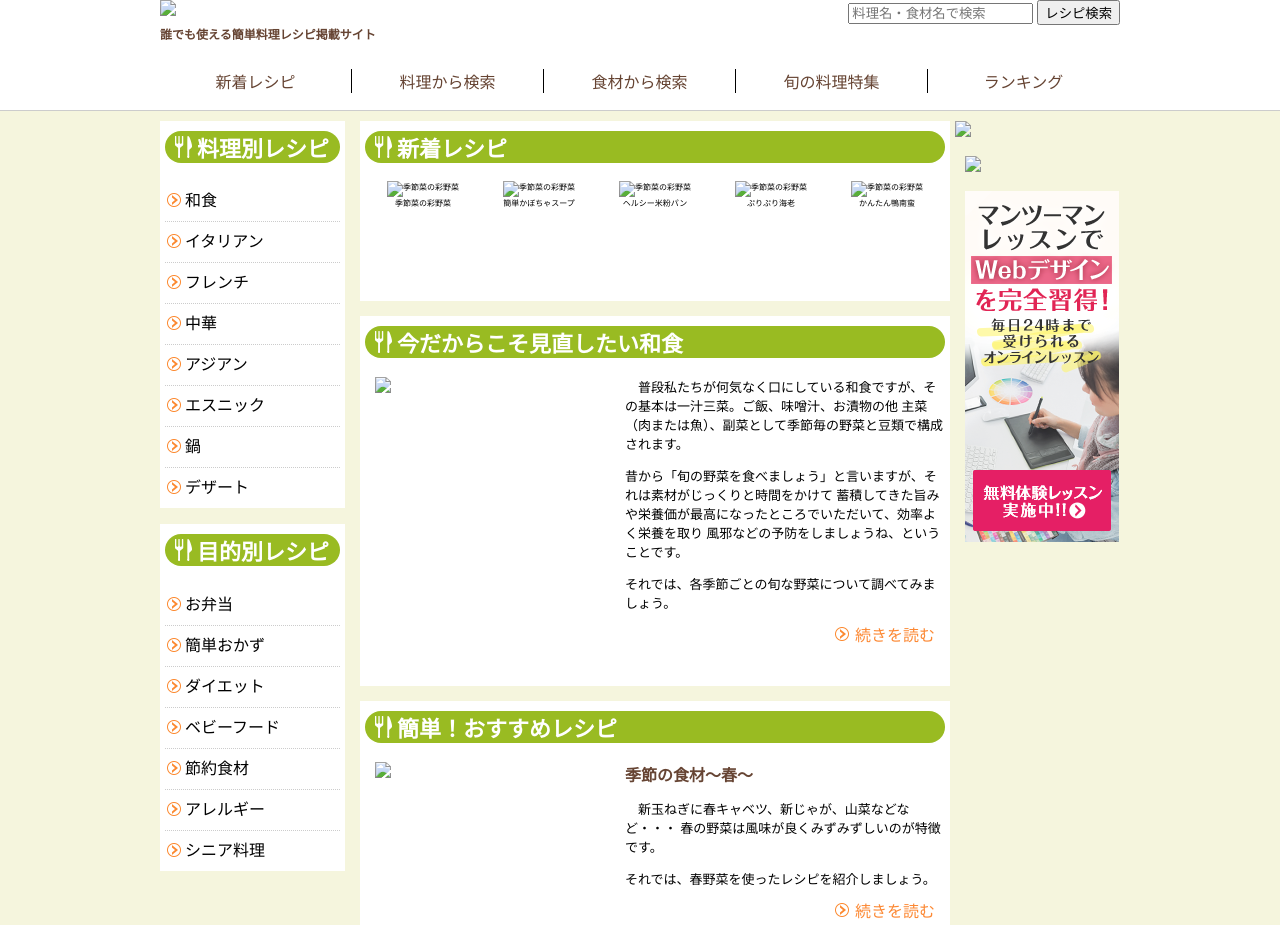
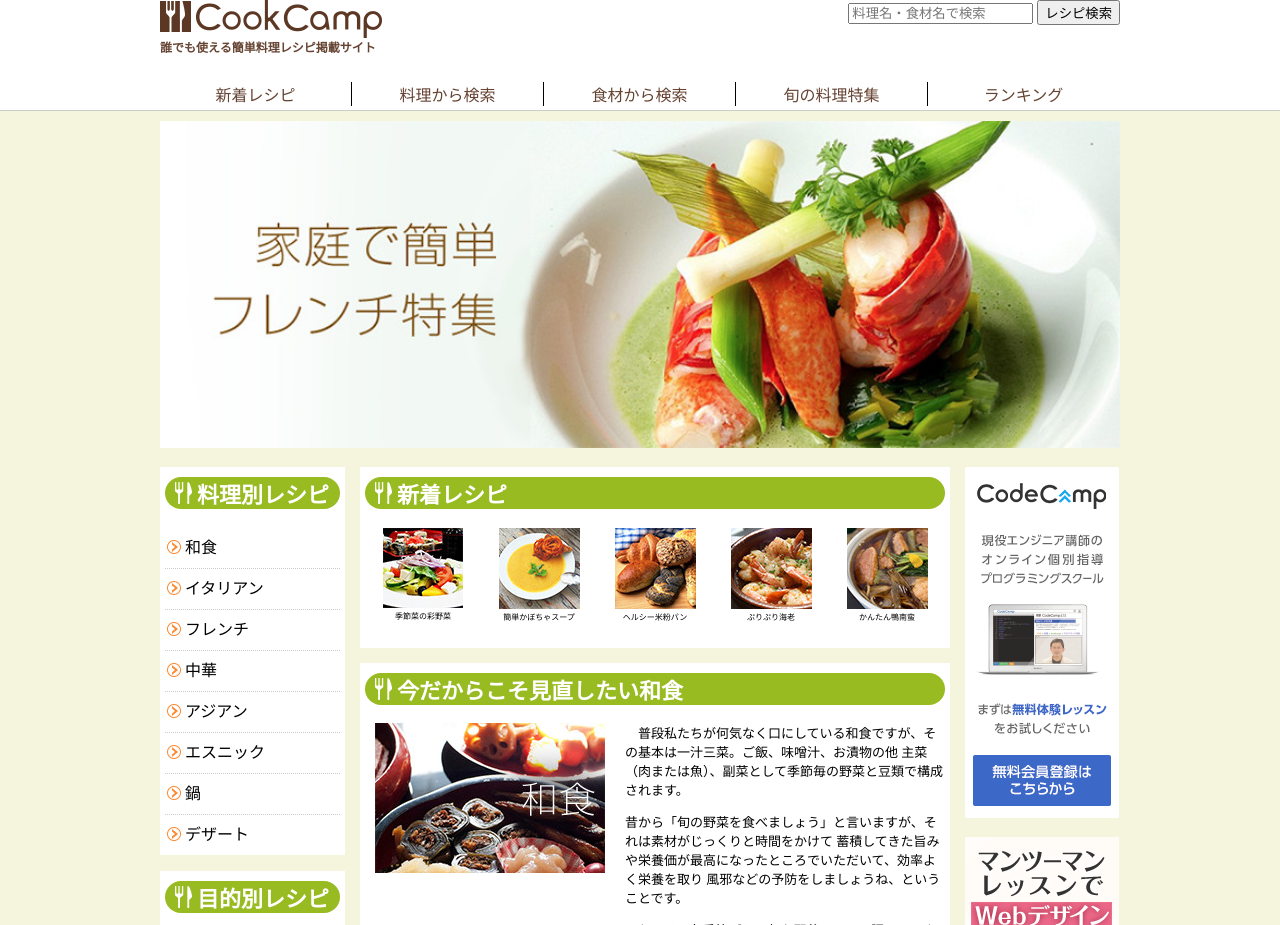
Before and after one commit to yoshiay/yoshiay.github.io, a plain HTML site: page index.html in a window 1280 px wide. Shown: the top 925 px of the page. Drawn offline with Linux system fonts and the light colour scheme; files whose address does not match are found by name.

Commit message:
Update index.html

```diff
--- a/index.html
+++ b/index.html
@@ -8,7 +8,7 @@
     <body>
         <header>
             <section>
-                   <img src="./images/structure/logo.png" class="logo1">
+                   <img src="./structure/logo.png" class="logo1">
                     <form action="#">
                         <input type="text" name="text" id="text" placeholder="料理名・食材名で検索">
                         <input type="submit" value="レシピ検索">
@@ -26,7 +26,7 @@
             </section>
         </header>
         <div class='main'>
-                <img src="./images/contents/mainView.jpg" class="main_picture">
+                <img src="./contents/mainView.jpg" class="main_picture">
             <nav>
                 <section>
                     <h2>料理別レシピ</h2>
@@ -59,30 +59,30 @@
                        <h2>新着レシピ</h2>
                       <div>
                            <figure>
-                                <img src="./images/contents/newRecipes1.jpg" alt="季節菜の彩野菜">
+                                <img src="./contents/newRecipes1.jpg" alt="季節菜の彩野菜">
                                 <figcaption>季節菜の彩野菜</figcaption>
                             </figure>
                             <figure>
-                                <img src="./images/contents/newRecipes2.jpg" alt="季節菜の彩野菜">
+                                <img src="./contents/newRecipes2.jpg" alt="季節菜の彩野菜">
                                 <figcaption>簡単かぼちゃスープ</figcaption>
                             </figure>
                             <figure>
-                                <img src="./images/contents/newRecipes3.jpg" alt="季節菜の彩野菜">
+                                <img src="./contents/newRecipes3.jpg" alt="季節菜の彩野菜">
                                 <figcaption>ヘルシー米粉パン</figcaption>
                             </figure>
                             <figure>
-                                <img src="./images/contents/newRecipes4.jpg" alt="季節菜の彩野菜">
+                                <img src="./contents/newRecipes4.jpg" alt="季節菜の彩野菜">
                                 <figcaption>ぷりぷり海老</figcaption>
                             </figure>
                             <figure>
-                                <img src="./images/contents/newRecipes5.jpg" alt="季節菜の彩野菜">
+                                <img src="./contents/newRecipes5.jpg" alt="季節菜の彩野菜">
                                 <figcaption>かんたん鴨南蛮</figcaption>
                             </figure>
                         </div>
                    </section>
                    <section class="middle">
                        <h2>今だからこそ見直したい和食</h2>
-                       <img src="./images/contents/topics.jpg">
+                       <img src="./contents/topics.jpg">
                              <p class="new_line">普段私たちが何気なく口にしている和食ですが、その基本は一汁三菜。ご飯、味噌汁、お漬物の他
                              主菜（肉または魚）、副菜として季節毎の野菜と豆類で構成されます。</p>
                              <p>昔から「旬の野菜を食べましょう」と言いますが、それは素材がじっくりと時間をかけて
@@ -94,7 +94,7 @@
                    <section class="bottom">
                         <h2>簡単！おすすめレシピ</h2>
 
-                        <img src="./images/contents/pushRecipes1.jpg" class="dish3">
+                        <img src="./contents/pushRecipes1.jpg" class="dish3">
 
                         <h4>季節の食材～春～</h4>
                             <p class="new_line">新玉ねぎに春キャベツ、新じゃが、山菜などなど・・・
@@ -102,7 +102,7 @@
                             <p>それでは、春野菜を使ったレシピを紹介しましょう。</p>
                             <a class="line3" href="#">続きを読む</a>
 
-                        <img src="contents/pushRecipes2.jpg" class="dish3">
+                        <img src="./contents/pushRecipes2.jpg" class="dish3">
 
                         <h4>春野菜を食べて花粉症予防？</h4>
                             <p class="new_line">春になると花粉症に悩まされる人は多いと思います。
@@ -113,7 +113,7 @@
             </airticle>
             <aside>
                    <section>
-                       <a href="#"><img src="./images/contents/right1.png" class="aside1"></a>
+                       <a href="#"><img src="./contents/right1.png" class="aside1"></a>
                    </section>
                    <section>
                        <a href="#"><img src="./contents/right2.png" class="aside2"></a>
```
